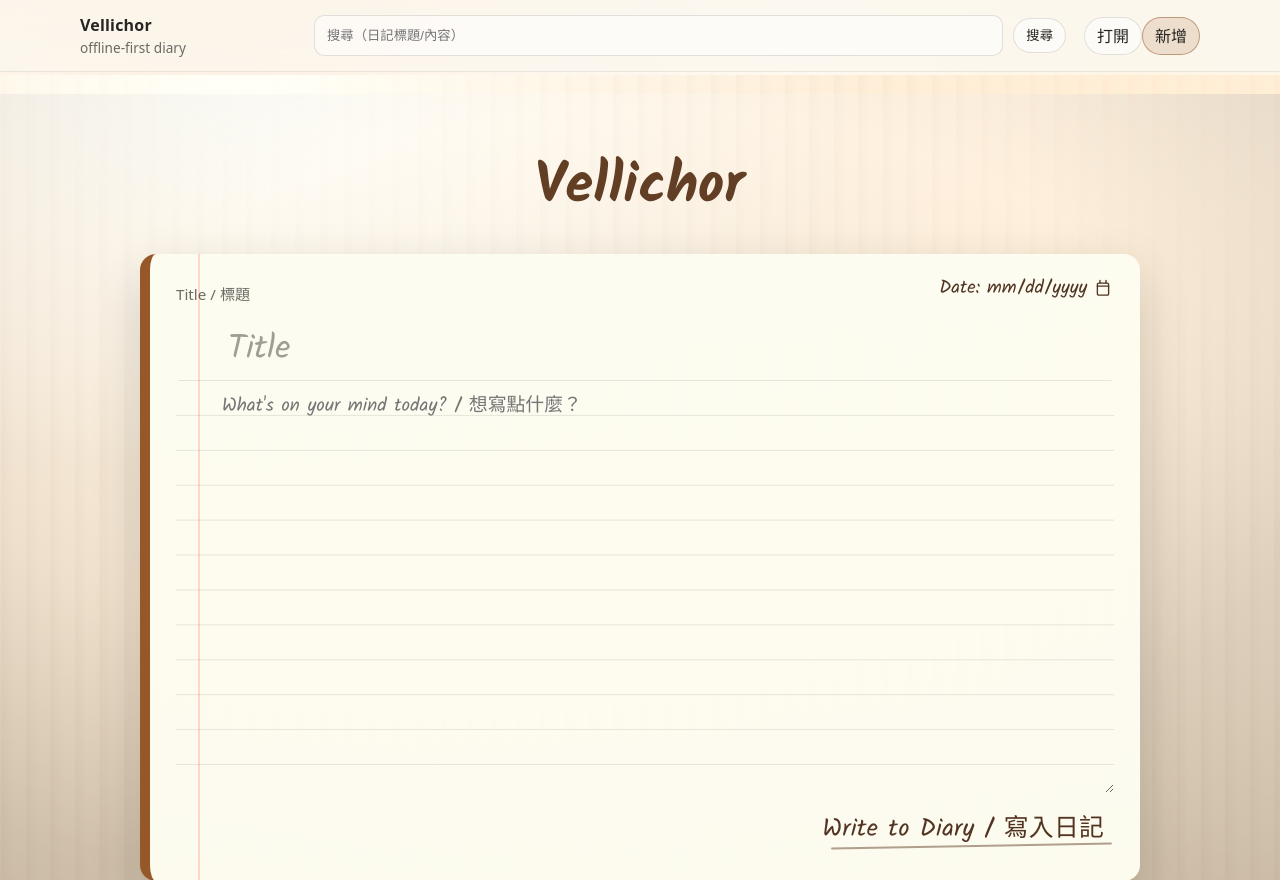
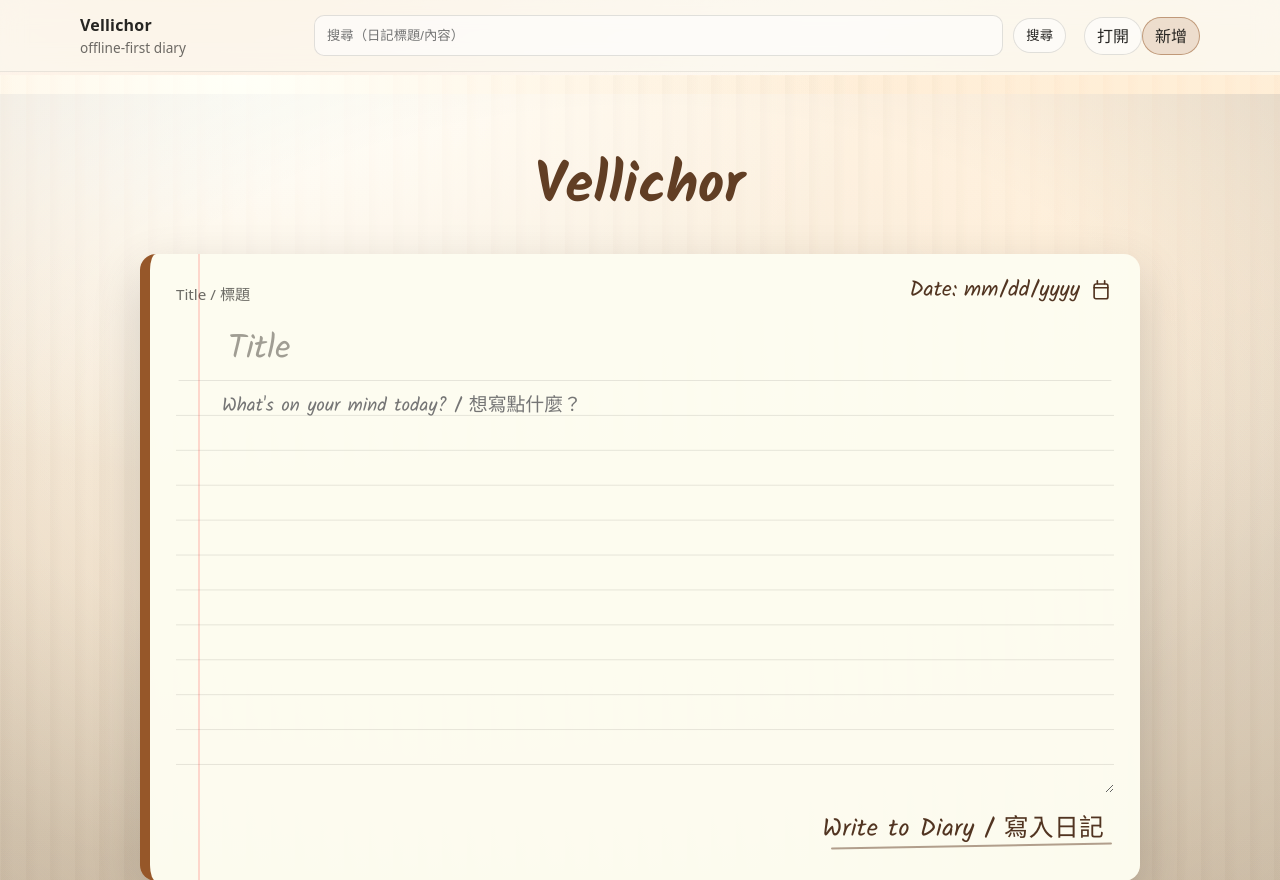
Before and after one commit to ChaoChienHung/Vellichor, a FastAPI app: template vellichor/templates/index.html in a window 1280 px wide. Shown: the top 880 px of the page. Run offline with FastAPI, Linux system fonts and the light colour scheme; the template is opened without the code that fills it, so the values that code supplies are empty; parts of the project's set-up code (start-up, migrations or seed data) failed here and were passed over; some web fonts are replaced.

Commit message:
Increase date input and icon size

```diff
--- a/vellichor/static/app.css
+++ b/vellichor/static/app.css
@@ -599,7 +599,7 @@ input[type="date"]:focus {
 }
 
 .diary-date-control {
-  --date-icon-w: 18px;
+  --date-icon-w: 22px;
   --date-icon-pad: -6px;
   position: relative;
   display: inline-block;
@@ -616,9 +616,14 @@ input[type="date"]:focus {
   pointer-events: none;
 }
 
+.diary-date-icon svg {
+  width: var(--date-icon-w);
+  height: var(--date-icon-w);
+}
+
 .diary-date-prefix {
   font-family: var(--font-hand);
-  font-size: 1.16rem;
+  font-size: 1.35rem;
   line-height: 1;
   color: var(--ink-strong);
 }
@@ -653,7 +658,7 @@ input[type="date"]:focus {
 
 .diary-date-row input[type="date"].field-input {
   font-family: var(--font-hand);
-  font-size: 1.16rem;
+  font-size: 1.35rem;
   width: calc(12.5ch + var(--date-icon-w) + var(--date-icon-pad));
   padding: 1px calc(var(--date-icon-w) + var(--date-icon-pad)) 6px -1px;
   background: transparent;
```
